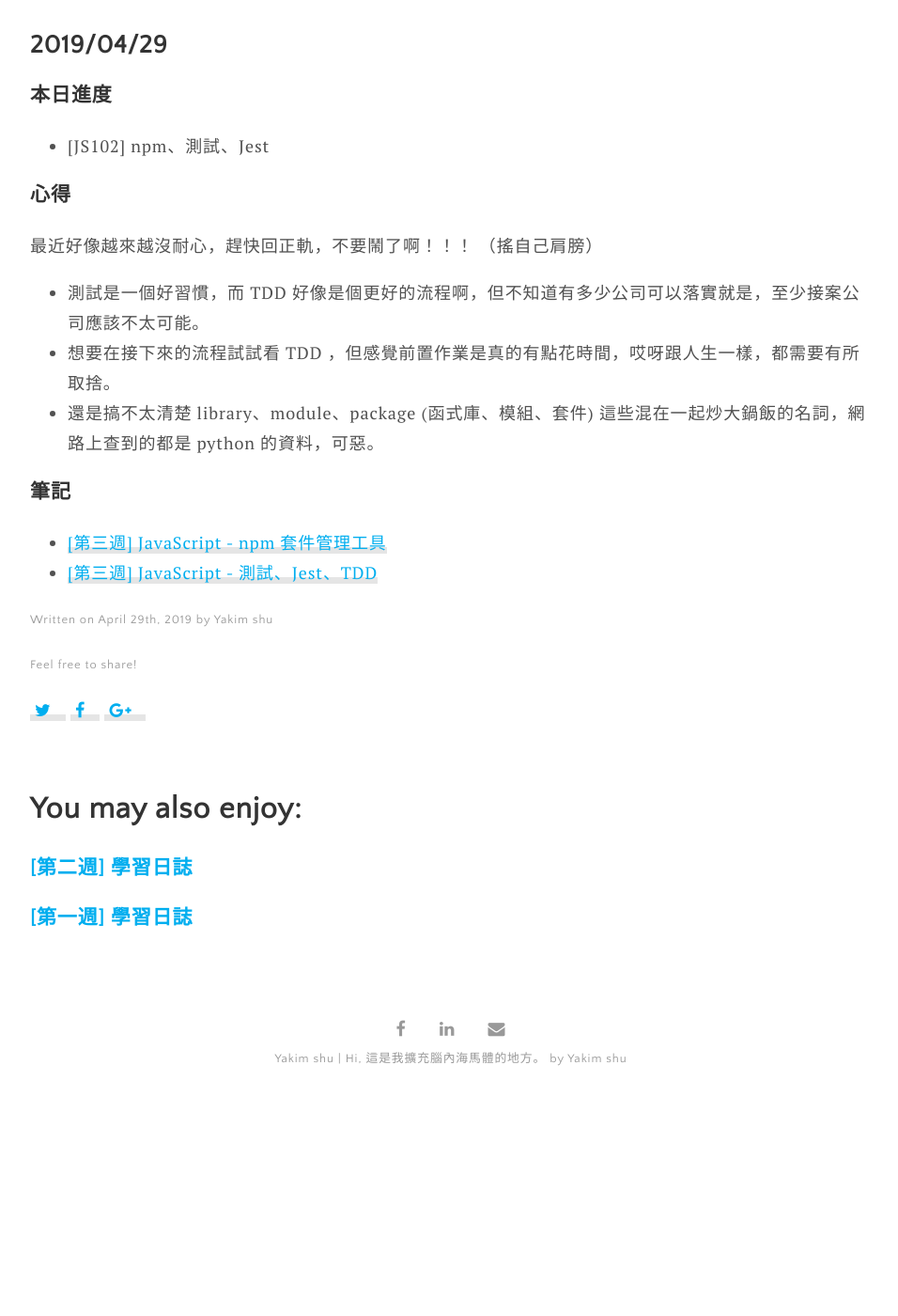
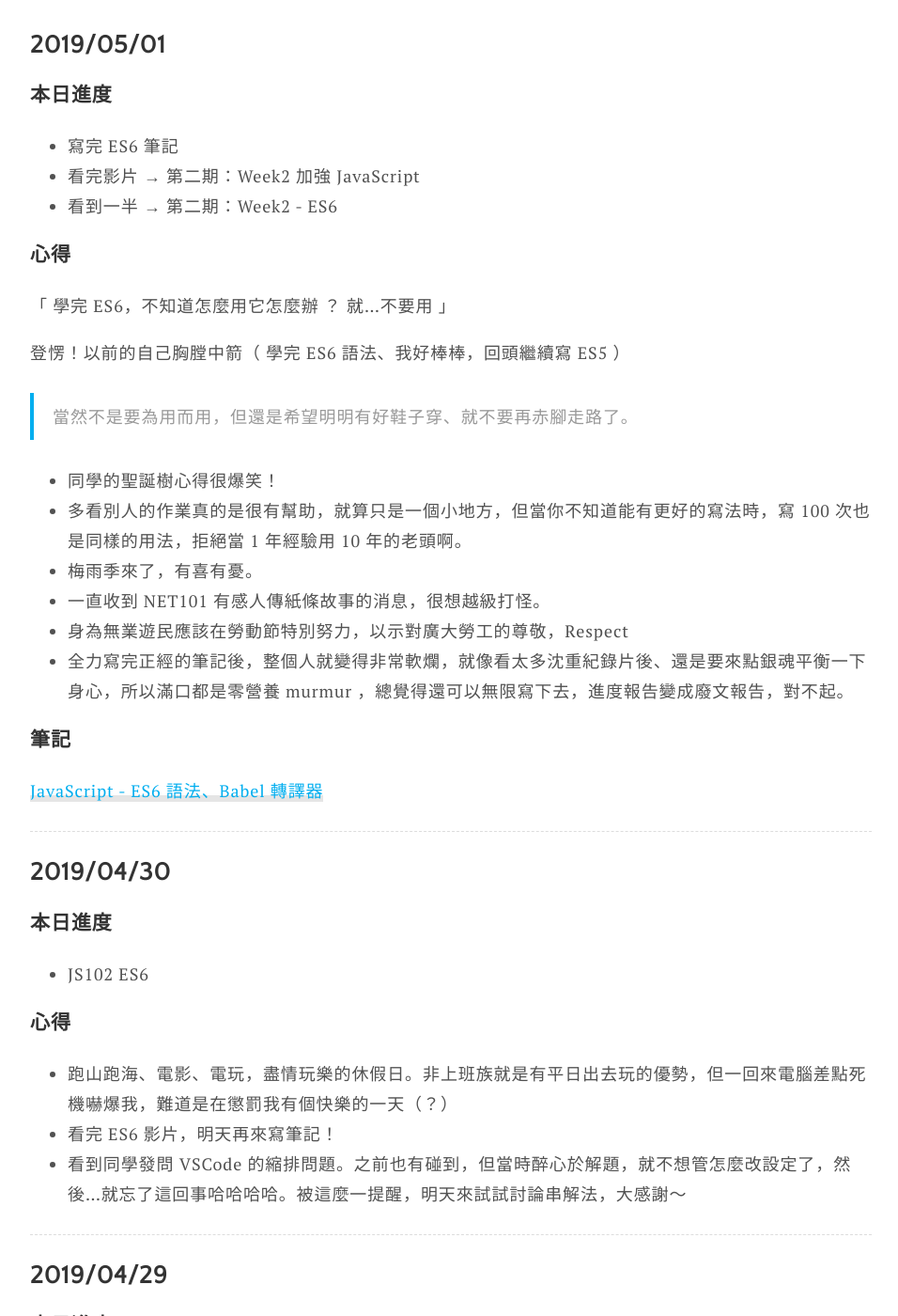
Before and after one commit to yakim-shu/blogger, a Jekyll site: the page built from _posts/2019-04-29-project_w3_report.md, in a window 1280 px wide and 1400 px high, scrolled down 216 px. Shown: the whole window at 94% size, without its empty margins (160-1116 px from the left). Built offline with Jekyll 4.4.1, drawn with Linux system fonts in a browser that asks for light colours; nearby versions of some CDN libraries; comment, search, counter and statistics services are not loaded; before the commit the page ends 1390 px from its top, so only the background shows below that; some of the changed text lies outside the part shown.

Commit message:
Update report

```diff
--- a/_posts/2019-04-29-project_w3_report.md
+++ b/_posts/2019-04-29-project_w3_report.md
@@ -1,21 +1,54 @@
 ---
 title: "[第三週] 學習日誌"
 layout: post
-description: "最近好像越來越沒耐心，趕快回正軌，不要鬧了！！！！搖自己肩膀）"
+description: "測試是一個好習慣，而 TDD 好像是個更好的流程啊，但不知道有多少公司可以落實就是，至少接案公司應該不太可能。想要在接下來的流程試試看 TDD ，但感覺前置作業是真的有點花時間，哎呀跟人生一樣，都需要有所取捨。"
 category: project
 image:
 tags: [project, report]
 file_name: 2019-04-29-project_w3_report
 ---
+## 2019/05/01
+### 本日進度
+- 寫完 ES6 筆記
+- 看完影片 → 第二期：Week2 加強 JavaScript
+- 看到一半 → 第二期：Week2 - ES6
+
+### 心得
+「 學完 ES6，不知道怎麼用它怎麼辦 ？ 就...不要用 」
+
+登愣！以前的自己胸膛中箭（ 學完 ES6 語法、我好棒棒，回頭繼續寫 ES5 ）
+
+> 當然不是要為用而用，但還是希望明明有好鞋子穿、就不要再赤腳走路了。
+
+- 同學的聖誕樹心得很爆笑！
+- 多看別人的作業真的是很有幫助，就算只是一個小地方，但當你不知道能有更好的寫法時，寫 100 次也是同樣的用法，拒絕當 1 年經驗用 10 年的老頭啊。
+- 梅雨季來了，有喜有憂。
+- 一直收到 NET101 有感人傳紙條故事的消息，很想越級打怪。
+- 身為無業遊民應該在勞動節特別努力，以示對廣大勞工的尊敬，Respect
+- 全力寫完正經的筆記後，整個人就變得非常軟爛，就像看太多沈重紀錄片後、還是要來點銀魂平衡一下身心，所以滿口都是零營養 murmur ，總覺得還可以無限寫下去，進度報告變成廢文報告，對不起。
+
+### 筆記
+[JavaScript - ES6 語法、Babel 轉譯器](https://yakimhsu.com/project/project_w3_Javasciprt_ES6.html)
+
+---
+## 2019/04/30
+### 本日進度
+- JS102 ES6
+
+### 心得
+- 跑山跑海、電影、電玩，盡情玩樂的休假日。非上班族就是有平日出去玩的優勢，但一回來電腦差點死機嚇爆我，難道是在懲罰我有個快樂的一天（？）
+- 看完 ES6 影片，明天再來寫筆記！
+- 看到同學發問 VSCode 的縮排問題。之前也有碰到，但當時醉心於解題，就不想管怎麼改設定了，然後...就忘了這回事哈哈哈哈。被這麼一提醒，明天來試試討論串解法，大感謝～
+
+---
 ## 2019/04/29
 ### 本日進度
-- [JS102] npm、測試、Jest
+- JS102 npm、測試、Jest
 
 ### 心得
 最近好像越來越沒耐心，趕快回正軌，不要鬧了啊！！！ （搖自己肩膀）
 
-- 測試是一個好習慣，而 TDD 好像是個更好的流程啊，但不知道有多少公司可以落實就是，至少接案公司應該不太可能。
-- 想要在接下來的流程試試看 TDD ，但感覺前置作業是真的有點花時間，哎呀跟人生一樣，都需要有所取捨。
+- 測試是一個好習慣，而 TDD 好像是個更好的流程啊，但不知道有多少公司可以落實就是，至少接案公司應該不太可能。想要在接下來的流程試試看 TDD ，但感覺前置作業是真的有點花時間，哎呀跟人生一樣，都需要有所取捨。
 - 還是搞不太清楚 library、module、package (函式庫、模組、套件) 這些混在一起炒大鍋飯的名詞，網路上查到的都是 python 的資料，可惡。
 
 ### 筆記
```
Also changed, not shown: _posts/2019-05-01-project_w3_Javasciprt_ES6.md (+9 -10 lines), 4 other files.
